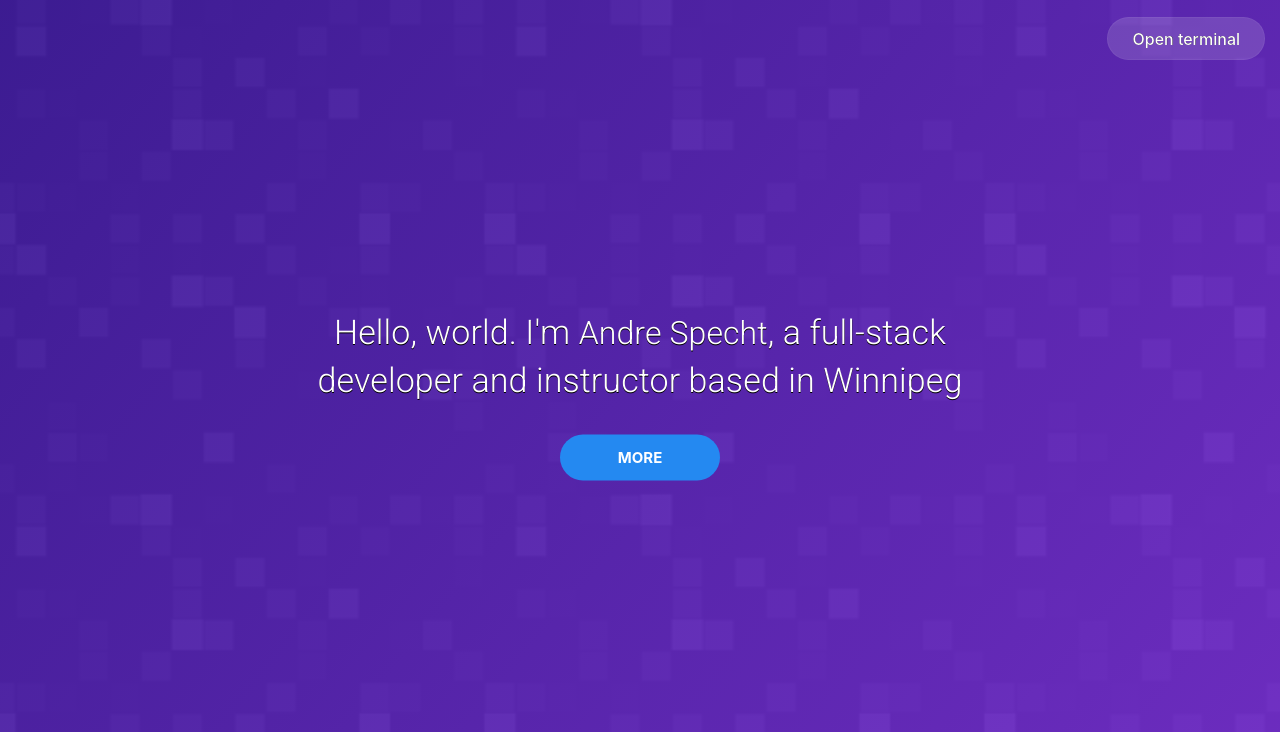
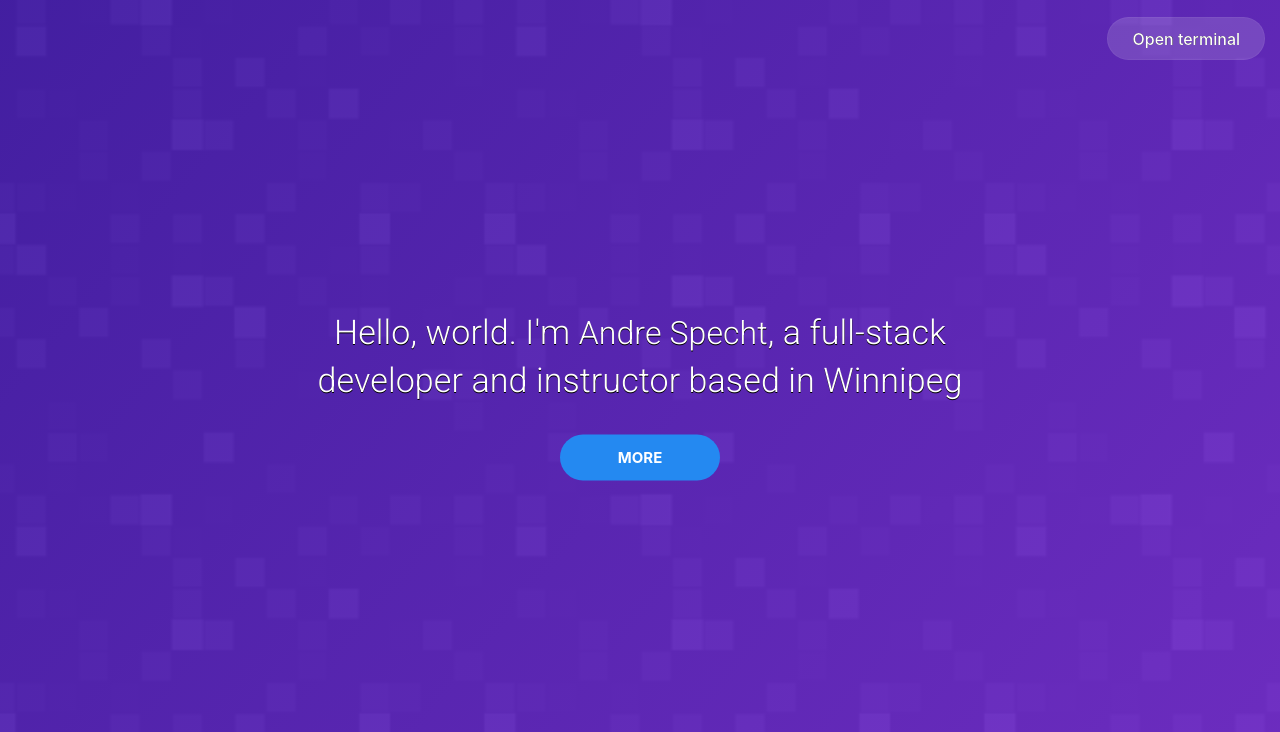
Before and after one commit to mrspecht/landing-page, a plain HTML site: page index.html in a window 1280 px wide. Shown: the top 732 px of the page. Drawn offline with nearby package versions, Linux system fonts and the light colour scheme.

Commit message:
New background

```diff
--- a/assets/style/index.css
+++ b/assets/style/index.css
@@ -20,7 +20,7 @@
   height: calc(var(--vh, 1vh) * 100);
   font-size: 100%;
   background-attachment: scroll;
-  background-image: linear-gradient(130deg, rgb(63 29 153 / .95) 0%, rgb(115 47 202 / .95) 100%), url('../img/blocks.gif?v=2');
+  background-image: linear-gradient(130deg, rgb(70 32 169 / .95) 0%, rgb(115 47 202 / .95) 100%), url('../img/blocks.gif?v=2');
   background-position: 0% 0%, center;
   background-repeat: repeat, repeat;
   background-size: cover, 50rem;
```
